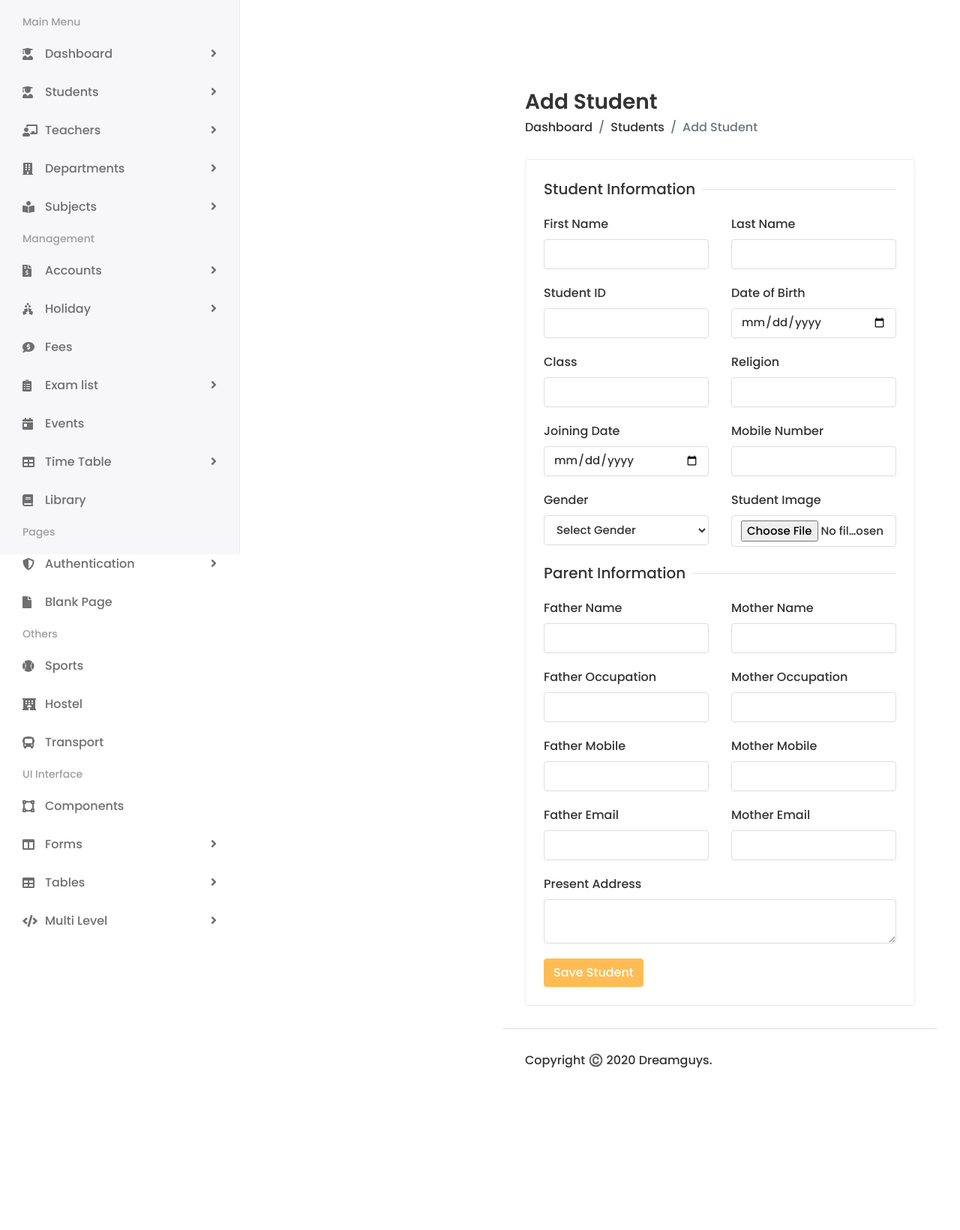
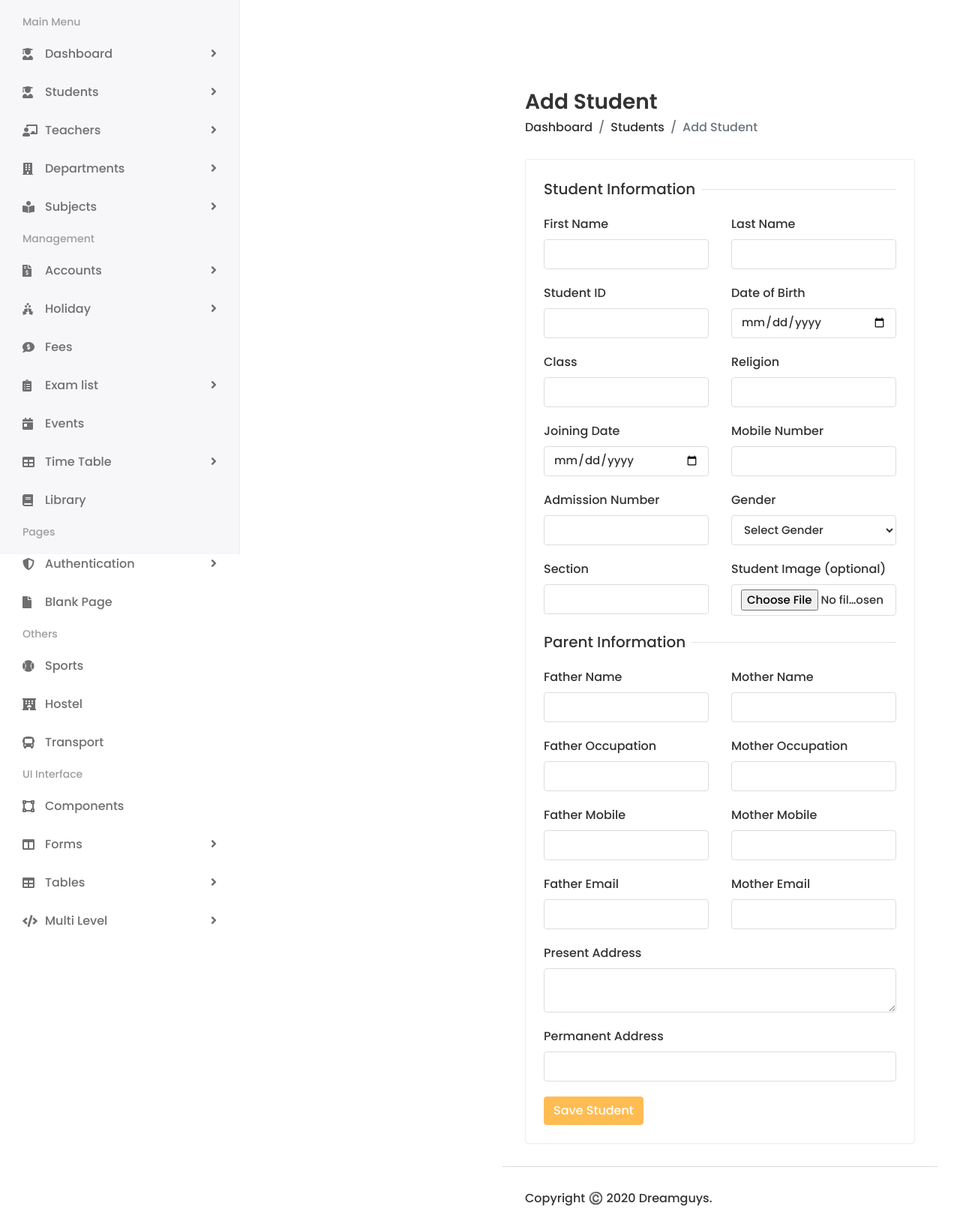
Before and after one commit to nawrasgraoui/preskool-django, a Django app: page /student/add/ in a window 1280 px wide. Shown: the part 61-1701 px from the top of the page at 75% size. Before the commit the page ends 1485 px from the top, so only its background shows below. Run offline with Django 5.2, Linux system fonts and the light colour scheme; some libraries are stand-ins or nearby versions.

Commit message:
fix add and delete student CRUD

```diff
--- a/student/models.py
+++ b/student/models.py
@@ -31,8 +31,8 @@ class Student(models.Model):
     joining_date = models.DateField()
     mobile_number = models.CharField(max_length=15)
     admission_number = models.CharField(max_length=20)
-    section = models.CharField(max_length=10)
-    student_image = models.ImageField(upload_to='students/', blank=True)
+    section = models.CharField(max_length=10, blank=True,null=True)
+    student_image = models.ImageField(upload_to='students/', blank=True,null=True)
     parent = models.OneToOneField(Parent, on_delete=models.CASCADE)
 
     def __str__(self):
--- a/student/views.py
+++ b/student/views.py
@@ -1,4 +1,5 @@
 from django.shortcuts import render, redirect
+from django.shortcuts import get_object_or_404
 from django.http import HttpResponse
 from django.contrib import messages
 from .models import Student, Parent
@@ -110,4 +111,7 @@ def view_student(request, student_id):
     return render(request, 'students/student-details.html')
 
 def delete_student(request, student_id):
+    if request.method == "POST":
+        student = get_object_or_404(Student, id=student_id)
+        student.delete()
     return redirect('student_list')
--- a/templates/students/add-student.html
+++ b/templates/students/add-student.html
@@ -86,6 +86,12 @@
                                         <input type="text" class="form-control" name="mobile_number">
                                     </div>
                                 </div>
+                                <div class="col-12 col-sm-6">
+    <div class="form-group">
+        <label>Admission Number</label>
+        <input type="text" class="form-control" name="admission_number">
+    </div>
+</div>
 
                                 <div class="col-12 col-sm-6">
                                     <div class="form-group">
@@ -97,10 +103,15 @@
                                         </select>
                                     </div>
                                 </div>
-
+<div class="col-12 col-sm-6">
+    <div class="form-group">
+        <label>Section</label>
+        <input type="text" class="form-control" name="section">
+    </div>
+</div>
                                 <div class="col-12 col-sm-6">
                                     <div class="form-group">
-                                        <label>Student Image</label>
+                                        <label>Student Image (optional) </label>
                                         <input type="file" class="form-control" name="student_image">
                                     </div>
                                 </div>
@@ -175,6 +186,12 @@
                                         <textarea class="form-control" name="present_address"></textarea>
                                     </div>
                                 </div>
+                                <div class="col-12">
+    <div class="form-group">
+        <label>Permanent Address</label>
+        <input type="text" class="form-control" name="permanent_address">
+    </div>
+</div>
 
                                 <div class="col-12">
                                     <button type="submit" class="btn btn-primary">Save Student</button>
```
Also changed, not shown: student/migrations/0002_alter_student_student_image.py (added), student/migrations/0003_alter_student_section.py (added).
